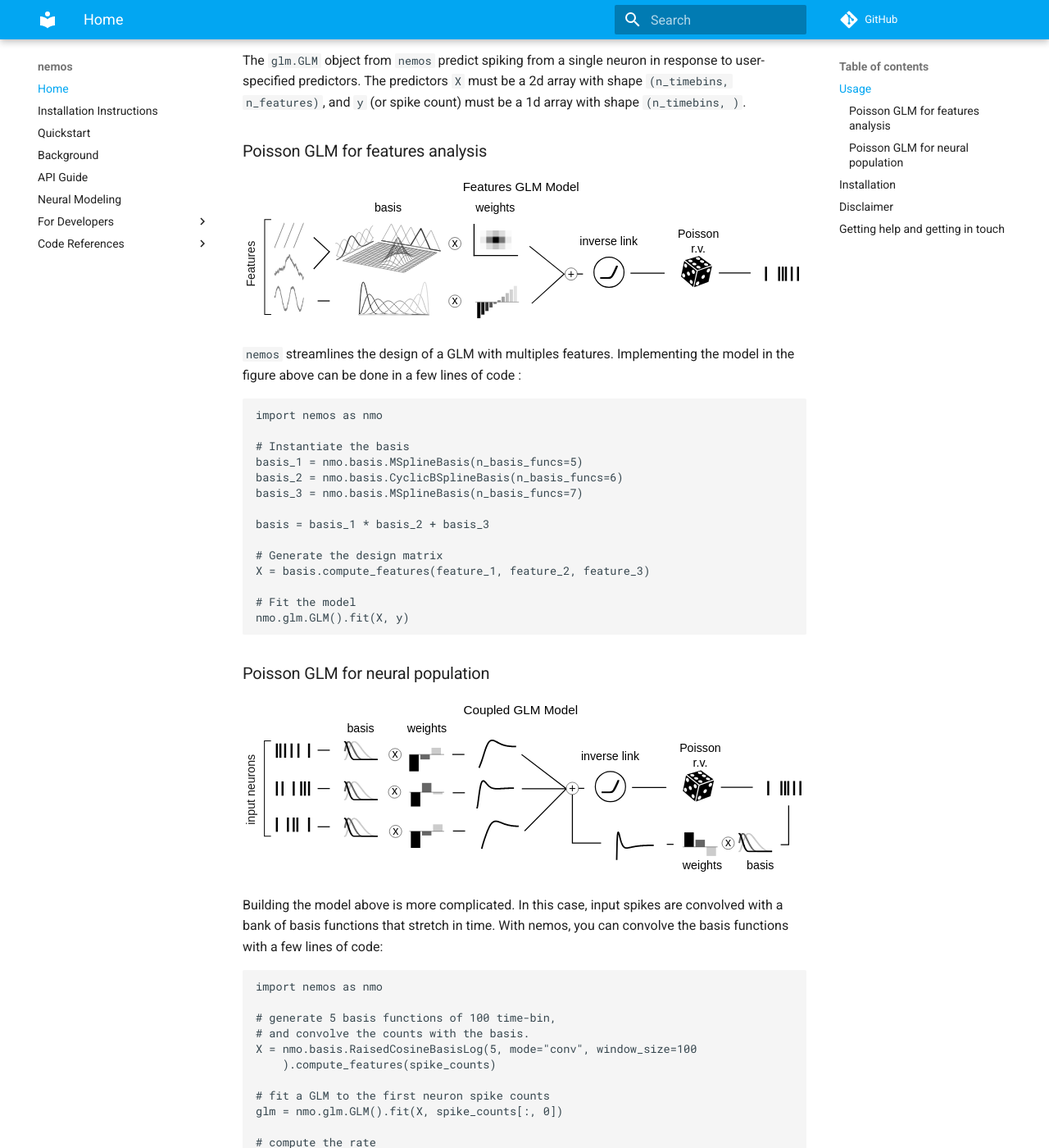
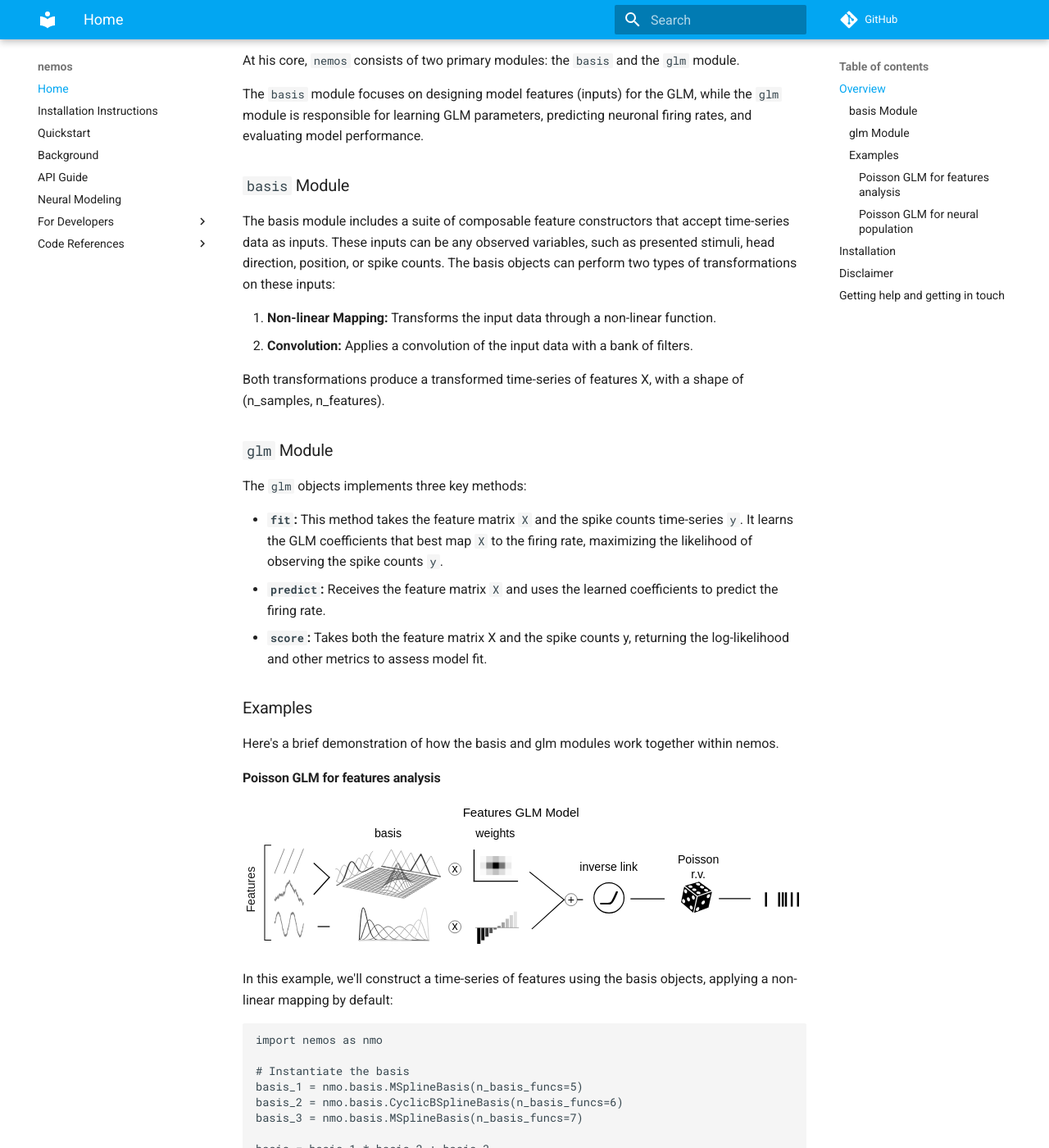
Before and after one commit to flatironinstitute/nemos, an MkDocs documentation site: the page built from docs/index.md, in a window 1280 px wide and 1400 px high, scrolled down 532 px. Shown: the whole window at 82% size. Built offline with MkDocs 1.6.1 and Material for MkDocs 9.7.7, drawn with Linux system fonts in a browser that asks for light colours; nearby versions of some CDN libraries; library files that are not in the unit come from our copies; comment, search, counter and statistics services are not loaded; some of the changed text lies outside the part shown.

Commit message:
first update

````diff
--- a/docs/index.md
+++ b/docs/index.md
@@ -22,17 +22,37 @@
 
 
 
-## Usage
+## Overview
 
- The `glm.GLM` object from `nemos` predict spiking from a single neuron in response to user-specified predictors.
- The predictors `X` must be a 2d array with shape `(n_timebins, n_features)`, and `y` (or spike count) must be
- a 1d array with shape `(n_timebins, )`.
+At his core, `nemos` consists of two primary modules: the `basis` and the `glm` module.
 
-### Poisson GLM for features analysis
+The `basis` module focuses on designing model features (inputs) for the GLM, while the `glm` module is responsible
+for learning GLM parameters, predicting neuronal firing rates, and evaluating model performance.
+
+### `basis` Module
+The basis module includes a suite of composable feature constructors that accept time-series data as inputs. These inputs can be any observed variables, such as presented stimuli, head direction, position, or spike counts. The basis objects can perform two types of transformations on these inputs:
+
+1. **Non-linear Mapping:** Transforms the input data through a non-linear function.
+2. **Convolution:** Applies a convolution of the input data with a bank of filters.
+
+Both transformations produce a transformed time-series of features X, with a shape of (n_samples, n_features).
+
+### `glm` Module
+
+The `glm` objects implements three key methods:
+
+- **`fit`:** This method takes the feature matrix `X` and the spike counts time-series `y`. It learns the GLM coefficients that best map `X` to the firing rate, maximizing the likelihood of observing the spike counts `y`.
+- **`predict`:** Receives the feature matrix `X` and uses the learned coefficients to predict the firing rate.
+- **`score`:** Takes both the feature matrix X and the spike counts y, returning the log-likelihood and other metrics to assess model fit.
+
+### Examples
+
+Here's a brief demonstration of how the basis and glm modules work together within nemos.
+#### Poisson GLM for features analysis
 
 <img src="assets/glm_features_scheme.svg" width="100%">
 
-`nemos` streamlines the design of a GLM with multiples features. Implementing the model in the figure above can be done in a few lines of code :
+In this example, we'll construct a time-series of features using the basis objects, applying a non-linear mapping by default:
 
 ```python
 import nemos as nmo
@@ -44,28 +64,42 @@
 
 basis = basis_1 * basis_2 + basis_3
 
-# Generate the design matrix
-X = basis.compute_features(feature_1, feature_2, feature_3)
+# Generate the design matrix starting from some raw
+# input time series, i.e. LFP phase, position, etc.
+X = basis.compute_features(input_1, input_2, input_3)
 
-# Fit the model
-nmo.glm.GLM().fit(X, y)
+# Fit the model mapping X to the spike count
+# time-series y
+glm = nmo.glm.GLM().fit(X, y)
+
+# Inspect the learned coefficients
+print(glm.coef_, glm.intercept_)
+
+# compute the rate
+firing_rate = glm.predict(X)
+
+# compute log-likelihood
+ll = glm.score(X, y)
 ```
 
-### Poisson GLM for neural population
+#### Poisson GLM for neural population
 
 <img src="assets/glm_population_scheme.svg" width="100%">
 
-Building the model above is more complicated. In this case, input spikes are convolved with a bank of basis functions that stretch in time. With nemos, you can convolve the basis functions with a few lines of code:
+This second example demonstrates feature construction by convolving the simultaneously recorded population spike counts with a bank of filters, utilizing the basis in `conv` mode:
 
 ```python
 import nemos as nmo
+
+# assume that the population spike counts time-series is stored
+# in a 2D array spike_counts, shape (n_samples, n_neurons).
 
 # generate 5 basis functions of 100 time-bin,
 # and convolve the counts with the basis.
 X = nmo.basis.RaisedCosineBasisLog(5, mode="conv", window_size=100
     ).compute_features(spike_counts)
 
-# fit a GLM to the first neuron spike counts
+# fit a GLM to the first neuron counts time-series
 glm = nmo.glm.GLM().fit(X, spike_counts[:, 0])
 
 # compute the rate
@@ -74,19 +108,12 @@
 # compute log-likelihood
 ll = glm.score(X, spike_counts[:, 0])
 ```
+For a deeper dive, see our [Quickstart](https://nemos.readthedocs.io/en/latest/quickstart/)  guide and consider using [pynapple](https://github.com/pynapple-org/pynapple) for data exploration and preprocessing. When initializing the GLM object, you may optionally specify an [observation
+model](https://nemos.readthedocs.io/en/latest/reference/nemos/observation_models/) and a [regularizer](https://nemos.readthedocs.io/en/latest/reference/nemos/regularizer/).
 
-
-See [Quickstart](https://nemos.readthedocs.io/en/latest/quickstart/) for an overview of basic nemos functionality.
-
-We recommend using [pynapple](https://github.com/pynapple-org/pynapple) for initial exploration and reshaping of your data!
-
-When initializing the `GLM` object, users can optionally specify the
-[observation
-model](https://nemos.readthedocs.io/en/latest/reference/nemos/observation_models/)
- and the
-[regularizer](https://nemos.readthedocs.io/en/latest/reference/nemos/regularizer/).
-
-
+!!! note "Multi-epoch convolution"
+    If your data is formatted as a `pynapple` time-series, the convolution performed by the basis objects will be
+    executed epoch-by-epoch, avoiding the risk of introducing artifacts from gaps in your time-series.
 
 ## Installation
 Run the following `pip` command in your virtual environment.
````
Also changed, not shown: other parts of docs/index.md (+1 -1 lines).
